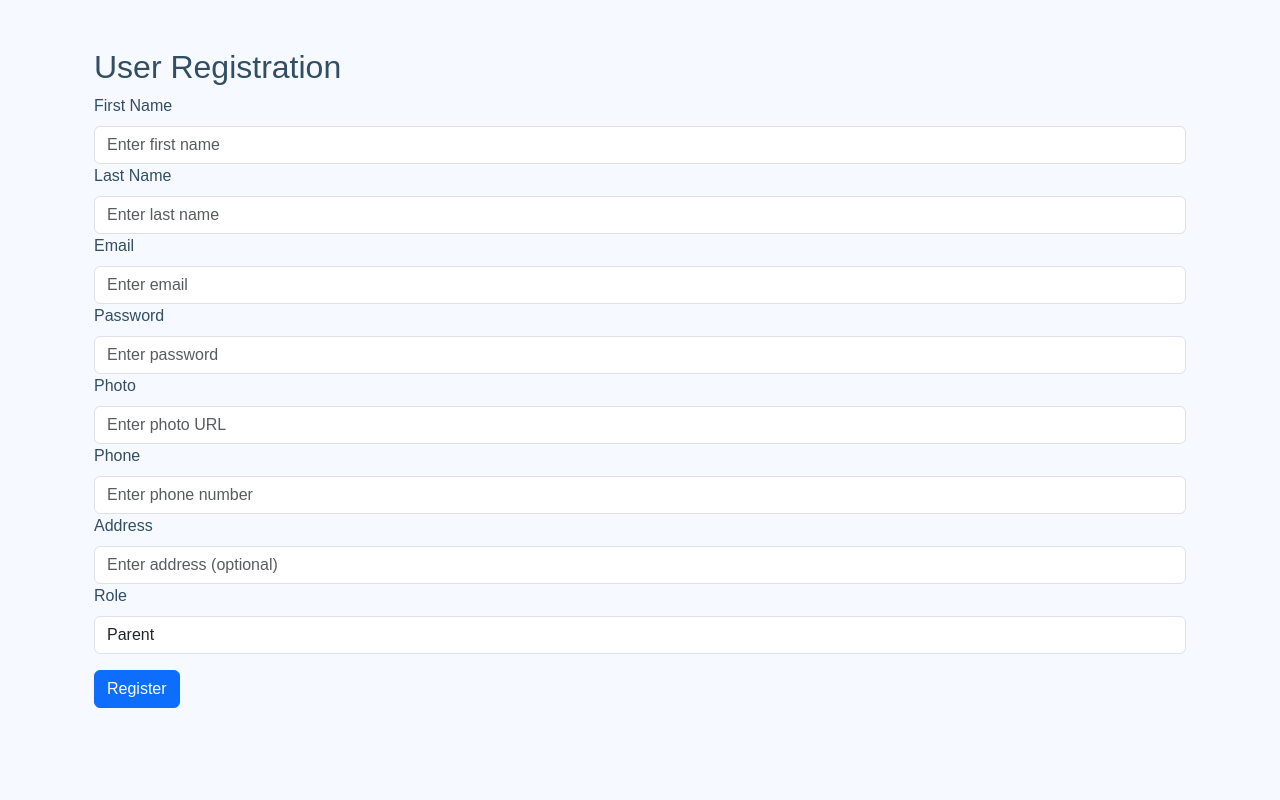
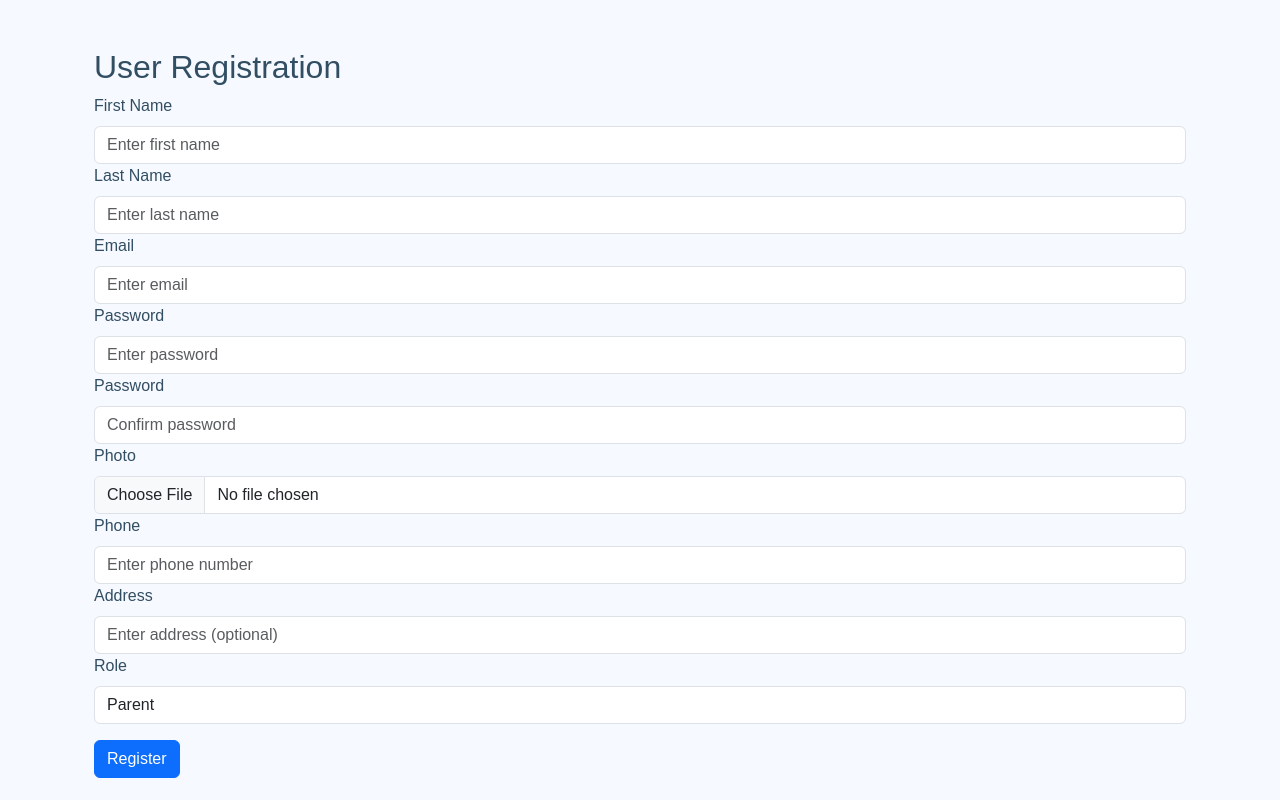
Before and after one commit to MfenaKaase/daycare-app, a React (Vite) app in the folder frontend/: page /registration in a window 1280 px wide. Built offline with nearby package versions, Linux system fonts and the light colour scheme; a web font is replaced by a local one.

Commit message:
fix user registration form add password_confirmation field

```diff
--- a/frontend/src/views/UserRegistrationForm.jsx
+++ b/frontend/src/views/UserRegistrationForm.jsx
@@ -8,12 +8,13 @@ const UserRegistrationForm = () => {
         last_name: '',
         email: '',
         password: '',
-        photo: '',
+        password_confirmation: '',
         phone: '',
         address: '',
         role: 'parent', // Default role
     });
 
+    const [photo, setPhoto] = useState(null); // Separate state for the photo file
     const [alert, setAlert] = useState({ show: false, message: '', variant: '' });
 
     // Handle form input changes
@@ -22,14 +23,40 @@ const UserRegistrationForm = () => {
         setFormData({ ...formData, [name]: value });
     };
 
+    // Handle photo input change
+    const handlePhotoChange = (e) => {
+        setPhoto(e.target.files[0]); // Save the file object
+    };
+
     // Handle form submission
     const handleSubmit = async (e) => {
         e.preventDefault();
+
+        const formDataToSend = new FormData();
+        // Append form data fields
+        Object.keys(formData).forEach((key) => {
+            formDataToSend.append(key, formData[key]);
+        });
+
+        // Append photo if exists
+        if (photo) {
+            formDataToSend.append('photo', photo);
+        }
+
         try {
-            const response = await axios.post('http://localhost:8000/api/users', formData);
+            const response = await axios.post('http://localhost:8000/api/users', formDataToSend, {
+                headers: {
+                    'Content-Type': 'multipart/form-data',
+                },
+            });
+
             setAlert({ show: true, message: 'User registered successfully!', variant: 'success' });
         } catch (error) {
-            setAlert({ show: true, message: error.response?.data?.message || 'Registration failed', variant: 'danger' });
+            setAlert({
+                show: true,
+                message: error.response?.data?.message || 'Registration failed',
+                variant: 'danger',
+            });
         }
     };
 
@@ -41,7 +68,7 @@ const UserRegistrationForm = () => {
                     {alert.message}
                 </Alert>
             )}
-            <Form onSubmit={handleSubmit}>
+            <Form onSubmit={handleSubmit} encType="multipart/form-data">
                 <Form.Group controlId="firstName">
                     <Form.Label>First Name</Form.Label>
                     <Form.Control
@@ -90,15 +117,25 @@ const UserRegistrationForm = () => {
                     />
                 </Form.Group>
 
+                <Form.Group controlId="password2">
+                    <Form.Label>Password</Form.Label>
+                    <Form.Control
+                        type="password"
+                        name="password_confirmation"
+                        value={formData.password_confirmation}
+                        onChange={handleChange}
+                        placeholder="Confirm password"
+                        required
+                    />
+                </Form.Group>
+
                 <Form.Group controlId="photo">
                     <Form.Label>Photo</Form.Label>
                     <Form.Control
-                        type="text"
+                        type="file"
                         name="photo"
-                        value={formData.photo}
-                        onChange={handleChange}
-                        placeholder="Enter photo URL"
-
+                        onChange={handlePhotoChange}
+                        required
                     />
                 </Form.Group>
 
```
